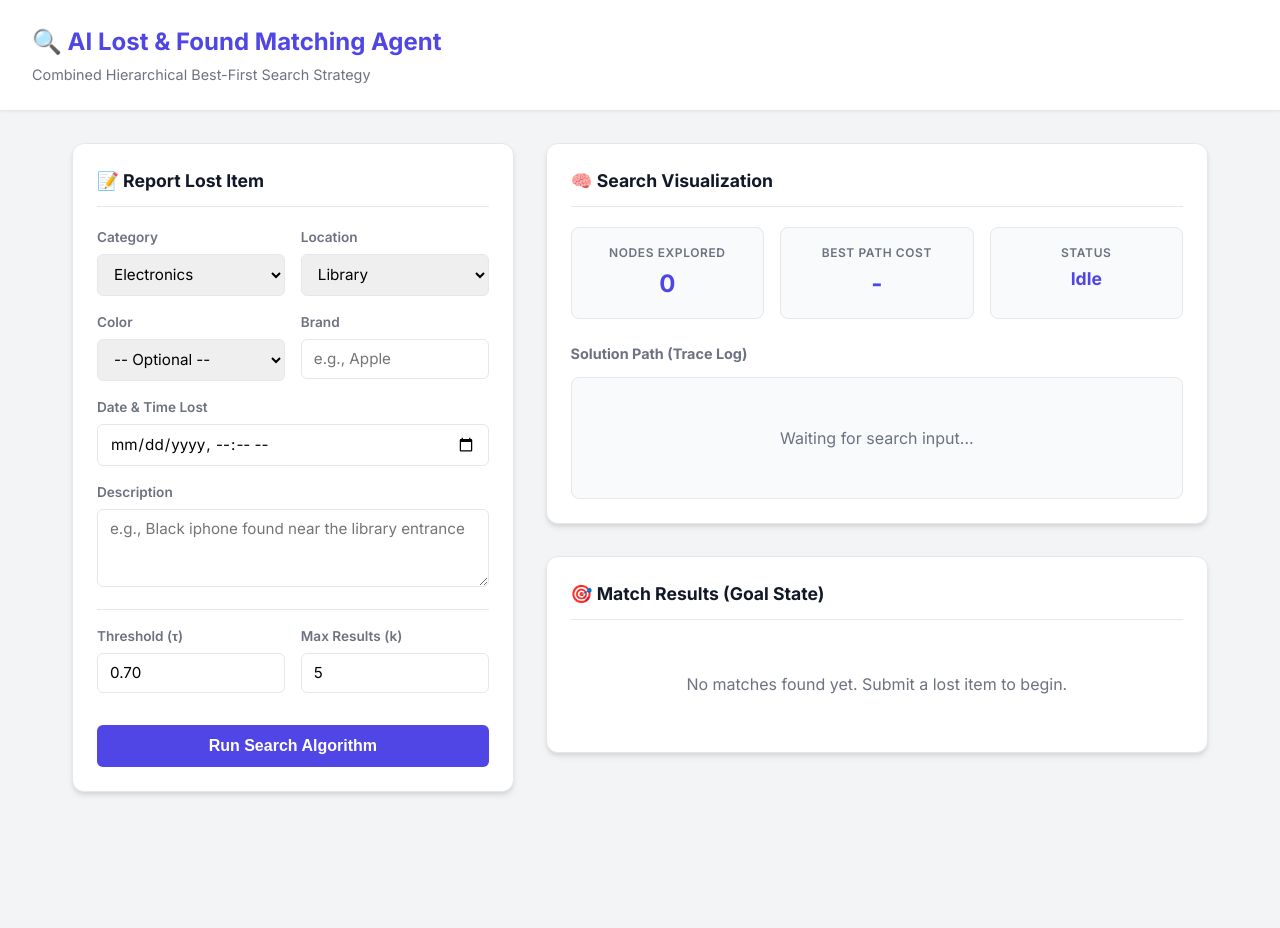
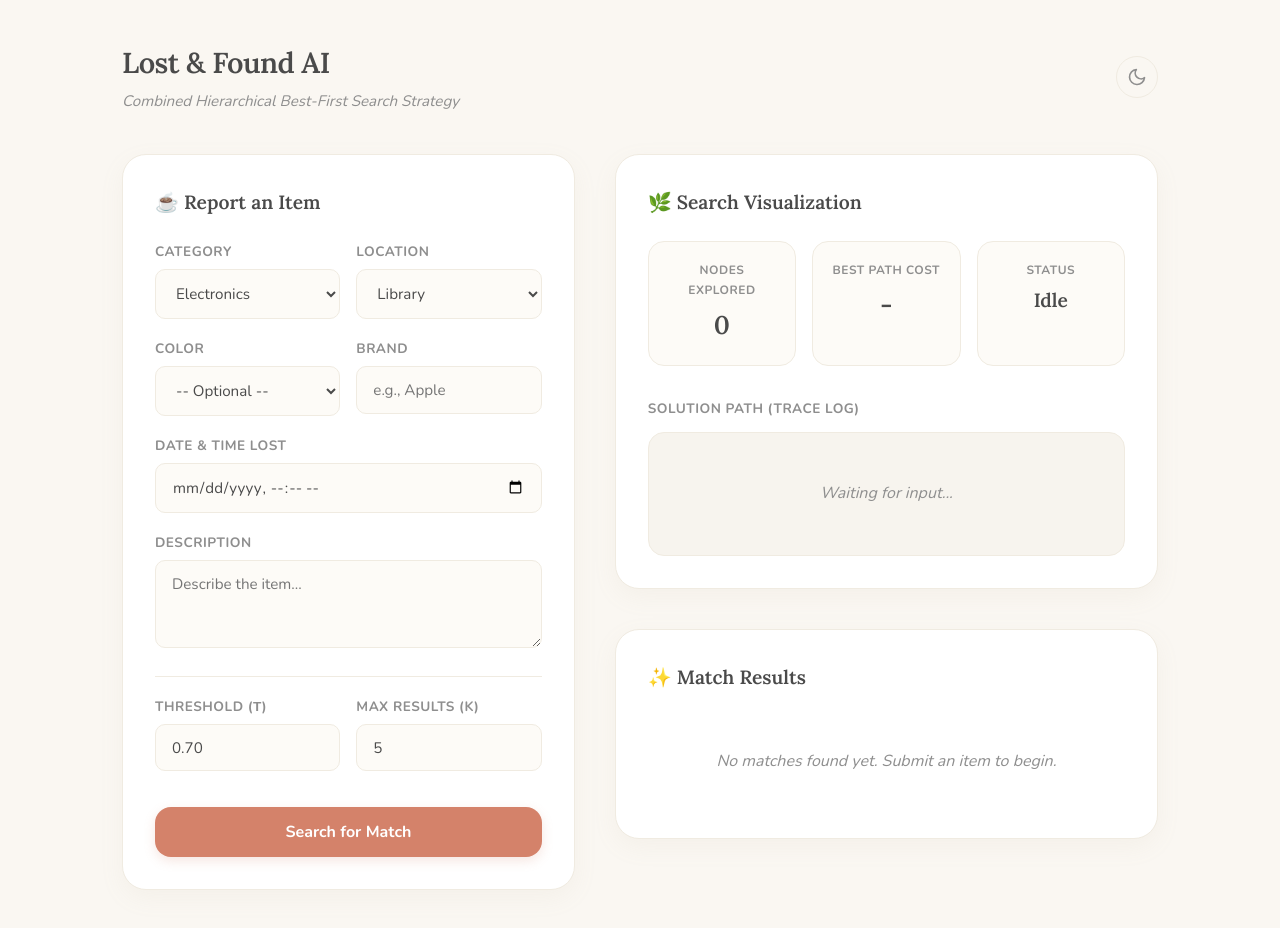
Before and after one commit to Mello2103/lost-and-found-ai-agent, a website: page public/index.html in a window 1280 px wide. Before the commit the page ends 840 px from the top, so only its background shows below. Drawn offline with nearby package versions, Linux system fonts and the light colour scheme.

Commit message:
Redesigned UI to cozy minimalist theme and added clean dark mode toggle

```diff
--- a/public/index.html
+++ b/public/index.html
@@ -3,215 +3,313 @@
 <head>
     <meta charset="UTF-8">
     <meta name="viewport" content="width=device-width, initial-scale=1.0">
-    <title>AI Lost & Found Agent</title>
-    <!-- Google Fonts for better typography -->
-    <link href="https://fonts.googleapis.com/css2?family=Inter:wght@400;500;600;700&display=swap" rel="stylesheet">
+    <title>Cozy Lost & Found AI</title>
+    <link href="https://fonts.googleapis.com/css2?family=Lora:ital,wght@0,400;0,600;1,400&family=Nunito:wght@400;600;700&display=swap" rel="stylesheet">
     <style>
+        /* --- COZY LIGHT MODE --- */
         :root {
-            --primary: #4F46E5;
-            --primary-hover: #4338CA;
-            --bg: #F3F4F6;
+            --primary: #D4826A; /* Soft Terracotta */
+            --primary-hover: #B86B54;
+            --bg: #FAF7F2; /* Warm Cream */
             --panel-bg: #FFFFFF;
-            --text-main: #111827;
-            --text-muted: #6B7280;
-            --border: #E5E7EB;
-            --success: #10B981;
-            --warning: #F59E0B;
-            --danger: #EF4444;
-            --info: #3B82F6;
+            --text-main: #4A4A4A; /* Soft Charcoal */
+            --text-muted: #8E8E8E;
+            --border: #F0EBE1;
+            --stat-bg: #FDFBF7;
+            --trace-bg: #F7F4EE;
+            --trace-item-bg: #FFFFFF;
+            --tag-bg: #F4EFE6;
+
+            --success: #7FA983; /* Soft Sage Green */
+            --success-bg: #EFF5EF;
+            --danger: #D98282; /* Soft Rose */
+            --danger-bg: #FCECEC;
+            --info: #8BA8C1; /* Soft Dusty Blue */
+            --info-bg: #EFF4F8;
+
+            --shadow: 0 8px 24px rgba(180, 160, 140, 0.08);
+            --radius-lg: 24px;
+            --radius-md: 16px;
+            --radius-sm: 10px;
         }
 
-        * { box-sizing: border-box; margin: 0; padding: 0; }
+        /* --- COZY DARK MODE --- */
+        [data-theme="dark"] {
+            --bg: #1E1E20; /* Warm dark charcoal */
+            --panel-bg: #2A2A2D;
+            --text-main: #E8E6E3; /* Warm off-white */
+            --text-muted: #9E9C98;
+            --border: #3A3A3D;
+            --stat-bg: #222224;
+            --trace-bg: #202022;
+            --trace-item-bg: #2F2F32;
+            --tag-bg: #3A3A3D;
+
+            --success-bg: rgba(127, 169, 131, 0.15);
+            --danger-bg: rgba(217, 130, 130, 0.15);
+            --info-bg: rgba(139, 168, 193, 0.15);
+
+            --shadow: 0 8px 24px rgba(0, 0, 0, 0.2);
+        }
+
+        * {
+            box-sizing: border-box;
+            margin: 0;
+            padding: 0;
+            transition: background-color 0.4s ease, border-color 0.4s ease, color 0.4s ease;
+        }
 
         body {
-            font-family: 'Inter', sans-serif;
+            font-family: 'Nunito', sans-serif;
             background-color: var(--bg);
             color: var(--text-main);
-            line-height: 1.5;
+            line-height: 1.6;
+            min-height: 100vh;
         }
 
+        /* Header */
         .header {
-            background-color: var(--panel-bg);
-            padding: 1.5rem 2rem;
-            border-bottom: 1px solid var(--border);
-            box-shadow: 0 1px 3px rgba(0,0,0,0.05);
-            margin-bottom: 2rem;
+            padding: 2.5rem 2rem 1.5rem 2rem;
+            max-width: 1100px;
+            margin: 0 auto;
+            display: flex;
+            justify-content: space-between;
+            align-items: center;
         }
 
-        .header h1 { font-size: 1.5rem; font-weight: 700; color: var(--primary); }
-        .header p { color: var(--text-muted); font-size: 0.9rem; margin-top: 0.25rem; }
+        .header h1 {
+            font-family: 'Lora', serif;
+            font-size: 1.8rem;
+            font-weight: 600;
+            color: var(--text-main);
+            letter-spacing: -0.5px;
+        }
+        .header p {
+            color: var(--text-muted);
+            font-size: 0.95rem;
+            margin-top: 0.2rem;
+            font-style: italic;
+        }
 
+        /* --- NEW CLEAN TOGGLE BUTTON --- */
+        .theme-toggle {
+            position: relative;
+            background: transparent;
+            border: 1px solid var(--border);
+            color: var(--text-muted);
+            width: 42px;
+            height: 42px;
+            border-radius: 50%;
+            cursor: pointer;
+            display: flex;
+            align-items: center;
+            justify-content: center;
+            transition: all 0.3s ease;
+        }
+        .theme-toggle:hover {
+            background: var(--trace-bg);
+            color: var(--primary);
+            border-color: var(--primary);
+            transform: translateY(-2px);
+        }
+        .theme-toggle svg {
+            position: absolute;
+            transition: opacity 0.4s ease, transform 0.4s ease;
+        }
+        /* Default: show moon, hide sun */
+        #moonIcon { opacity: 1; transform: rotate(0deg) scale(1); }
+        #sunIcon { opacity: 0; transform: rotate(-90deg) scale(0.5); pointer-events: none; }
+
+        /* Dark Mode: hide moon, show sun */
+        [data-theme="dark"] #moonIcon { opacity: 0; transform: rotate(90deg) scale(0.5); pointer-events: none; }
+        [data-theme="dark"] #sunIcon { opacity: 1; transform: rotate(0deg) scale(1); }
+        [data-theme="dark"] .theme-toggle:hover { color: #FDE047; } /* Sun glows yellow */
+
+        /* Layout */
         .container {
-            max-width: 1200px;
+            max-width: 1100px;
             margin: 0 auto;
-            padding: 0 2rem 3rem 2rem;
+            padding: 1rem 2rem 4rem 2rem;
             display: grid;
-            grid-template-columns: 1fr 1.5fr;
-            gap: 2rem;
+            grid-template-columns: 1fr 1.2fr;
+            gap: 2.5rem;
             align-items: start;
         }
 
         /* Panels */
         .panel {
             background: var(--panel-bg);
-            border-radius: 12px;
-            padding: 1.5rem;
-            box-shadow: 0 4px 6px -1px rgba(0, 0, 0, 0.1), 0 2px 4px -1px rgba(0, 0, 0, 0.06);
+            border-radius: var(--radius-lg);
+            padding: 2rem;
+            box-shadow: var(--shadow);
             border: 1px solid var(--border);
         }
 
         .panel h2 {
-            font-size: 1.1rem;
-            margin-bottom: 1.25rem;
-            padding-bottom: 0.75rem;
-            border-bottom: 1px solid var(--border);
+            font-family: 'Lora', serif;
+            font-size: 1.2rem;
+            font-weight: 600;
+            margin-bottom: 1.5rem;
+            color: var(--text-main);
             display: flex;
             align-items: center;
             gap: 0.5rem;
         }
 
         /* Forms */
-        .form-group { margin-bottom: 1rem; }
+        .form-group { margin-bottom: 1.2rem; }
         .form-group label {
             display: block;
             font-size: 0.85rem;
-            font-weight: 600;
+            font-weight: 700;
             margin-bottom: 0.4rem;
             color: var(--text-muted);
+            text-transform: uppercase;
+            letter-spacing: 0.5px;
         }
         .form-control {
             width: 100%;
-            padding: 0.6rem 0.75rem;
+            padding: 0.8rem 1rem;
             border: 1px solid var(--border);
-            border-radius: 6px;
+            border-radius: var(--radius-sm);
             font-family: inherit;
             font-size: 0.95rem;
-            transition: border-color 0.2s;
+            background-color: var(--stat-bg);
+            color: var(--text-main);
+            transition: all 0.3s ease;
         }
         .form-control:focus {
             outline: none;
             border-color: var(--primary);
-            box-shadow: 0 0 0 3px rgba(79, 70, 229, 0.1);
+            background-color: var(--panel-bg);
+            box-shadow: 0 0 0 4px rgba(212, 130, 106, 0.1);
         }
         .form-row { display: grid; grid-template-columns: 1fr 1fr; gap: 1rem; }
 
         button.btn-primary {
             width: 100%;
             background-color: var(--primary);
-            color: white;
+            color: #FFFFFF;
             border: none;
-            padding: 0.75rem;
-            border-radius: 6px;
-            font-weight: 600;
+            padding: 0.9rem;
+            border-radius: var(--radius-md);
+            font-family: inherit;
+            font-weight: 700;
             font-size: 1rem;
             cursor: pointer;
-            transition: background-color 0.2s;
+            transition: all 0.3s ease;
             margin-top: 1rem;
+            box-shadow: 0 4px 12px rgba(212, 130, 106, 0.2);
         }
-        button.btn-primary:hover { background-color: var(--primary-hover); }
+        button.btn-primary:hover {
+            background-color: var(--primary-hover);
+            transform: translateY(-2px);
+        }
 
         /* Stats Bar */
         .stats-grid {
             display: grid;
             grid-template-columns: repeat(3, 1fr);
             gap: 1rem;
-            margin-bottom: 1.5rem;
+            margin-bottom: 2rem;
         }
         .stat-card {
-            background: #F9FAFB;
+            background: var(--stat-bg);
+            border-radius: var(--radius-md);
+            padding: 1.2rem 1rem;
+            text-align: center;
             border: 1px solid var(--border);
-            border-radius: 8px;
-            padding: 1rem;
-            text-align: center;
         }
-        .stat-label { font-size: 0.75rem; text-transform: uppercase; letter-spacing: 0.05em; color: var(--text-muted); font-weight: 600; }
-        .stat-value { font-size: 1.5rem; font-weight: 700; color: var(--primary); margin-top: 0.25rem; }
+        .stat-label { font-size: 0.75rem; text-transform: uppercase; letter-spacing: 0.5px; color: var(--text-muted); font-weight: 700; }
+        .stat-value { font-family: 'Lora', serif; font-size: 1.6rem; font-weight: 600; color: var(--text-main); margin-top: 0.3rem; }
 
         /* Trace Timeline */
         .trace-container {
-            max-height: 350px;
+            max-height: 300px;
             overflow-y: auto;
-            background: #F8FAFC;
+            background: var(--trace-bg);
+            border-radius: var(--radius-md);
+            padding: 1rem;
             border: 1px solid var(--border);
-            border-radius: 8px;
-            padding: 1rem;
         }
         .trace-item {
             display: flex;
             align-items: center;
-            padding: 0.6rem;
-            margin-bottom: 0.5rem;
-            background: white;
-            border-radius: 6px;
-            border-left: 4px solid var(--info);
-            box-shadow: 0 1px 2px rgba(0,0,0,0.05);
+            padding: 0.8rem 1rem;
+            margin-bottom: 0.6rem;
+            background: var(--trace-item-bg);
+            border-radius: var(--radius-sm);
             font-size: 0.85rem;
-            animation: fadeIn 0.3s ease-in-out;
+            box-shadow: 0 2px 6px rgba(0,0,0,0.02);
+            animation: fadeIn 0.4s ease-out;
         }
-        .trace-item.goal { border-left-color: var(--success); background: #ECFDF5; }
-        .trace-item.prune { border-left-color: var(--danger); opacity: 0.6; }
+        .trace-item.goal { border-left: 4px solid var(--success); background: var(--success-bg); }
+        .trace-item.prune { border-left: 4px solid var(--danger); opacity: 0.6; }
+        .trace-item.expand { border-left: 4px solid var(--info); }
 
         .trace-badge {
-            padding: 0.15rem 0.5rem;
+            padding: 0.2rem 0.6rem;
             border-radius: 99px;
             font-size: 0.7rem;
             font-weight: 700;
             text-transform: uppercase;
-            margin-right: 0.75rem;
-            background: #DBEAFE;
+            margin-right: 1rem;
+            background: var(--info-bg);
             color: var(--info);
         }
-        .trace-item.goal .trace-badge { background: #D1FAE5; color: var(--success); }
-        .trace-item.prune .trace-badge { background: #FEE2E2; color: var(--danger); }
+        .trace-item.goal .trace-badge { background: var(--success-bg); color: var(--success); }
+        .trace-item.prune .trace-badge { background: var(--danger-bg); color: var(--danger); }
 
         .trace-details { display: flex; gap: 1rem; color: var(--text-muted); font-family: monospace; }
-        .trace-details strong { color: var(--text-main); }
+        .trace-details strong { color: var(--text-main); font-family: 'Nunito', sans-serif;}
 
         /* Match Cards */
         .match-card {
-            background: white;
+            background: var(--panel-bg);
             border: 1px solid var(--border);
-            border-radius: 8px;
-            padding: 1rem;
+            border-radius: var(--radius-md);
+            padding: 1.5rem;
             margin-bottom: 1rem;
-            border-left: 4px solid var(--success);
+            box-shadow: 0 4px 12px rgba(0,0,0,0.02);
         }
-        .match-header { display: flex; justify-content: space-between; align-items: center; margin-bottom: 0.75rem; }
-        .match-title { font-weight: 600; font-size: 1rem; }
+        .match-header { display: flex; justify-content: space-between; align-items: center; margin-bottom: 1rem; }
+        .match-title { font-family: 'Lora', serif; font-weight: 600; font-size: 1.1rem; }
 
         .similarity-bar-container {
             width: 100%;
-            height: 8px;
-            background: #E5E7EB;
-            border-radius: 4px;
+            height: 10px;
+            background: var(--stat-bg);
+            border-radius: 10px;
             overflow: hidden;
-            margin-bottom: 0.5rem;
+            margin-bottom: 0.8rem;
+            border: 1px solid var(--border);
         }
         .similarity-bar {
             height: 100%;
             background: var(--success);
-            border-radius: 4px;
-            transition: width 0.5s ease-out;
+            border-radius: 10px;
+            transition: width 0.8s cubic-bezier(0.4, 0, 0.2, 1);
         }
 
         .breakdown {
             display: flex;
             flex-wrap: wrap;
             gap: 0.5rem;
-            margin-top: 0.75rem;
+            margin-top: 1rem;
             font-size: 0.75rem;
         }
         .breakdown-tag {
-            background: #F3F4F6;
-            padding: 0.2rem 0.5rem;
-            border-radius: 4px;
+            background: var(--stat-bg);
+            padding: 0.3rem 0.6rem;
+            border-radius: var(--radius-sm);
             color: var(--text-muted);
+            border: 1px solid var(--border);
         }
 
-        .empty-state { text-align: center; padding: 2rem; color: var(--text-muted); }
+        .empty-state { text-align: center; padding: 2rem; color: var(--text-muted); font-style: italic; }
 
         @keyframes fadeIn {
-            from { opacity: 0; transform: translateY(5px); }
+            from { opacity: 0; transform: translateY(8px); }
             to { opacity: 1; transform: translateY(0); }
         }
 
@@ -223,14 +321,35 @@
 <body>
 
     <div class="header">
-        <h1>🔍 AI Lost & Found Matching Agent</h1>
-        <p>Combined Hierarchical Best-First Search Strategy</p>
+        <div>
+            <h1>Lost & Found AI</h1>
+            <p>Combined Hierarchical Best-First Search Strategy</p>
+        </div>
+        <!-- Clean SVG Toggle Button -->
+        <button class="theme-toggle" id="themeToggle" aria-label="Toggle Dark Mode" title="Toggle Dark Mode">
+            <!-- Moon Icon (Visible in Light Mode) -->
+            <svg id="moonIcon" xmlns="http://www.w3.org/2000/svg" width="20" height="20" viewBox="0 0 24 24" fill="none" stroke="currentColor" stroke-width="2" stroke-linecap="round" stroke-linejoin="round">
+                <path d="M21 12.79A9 9 0 1 1 11.21 3 7 7 0 0 0 21 12.79z"></path>
+            </svg>
+            <!-- Sun Icon (Visible in Dark Mode) -->
+            <svg id="sunIcon" xmlns="http://www.w3.org/2000/svg" width="20" height="20" viewBox="0 0 24 24" fill="none" stroke="currentColor" stroke-width="2" stroke-linecap="round" stroke-linejoin="round">
+                <circle cx="12" cy="12" r="5"></circle>
+                <line x1="12" y1="1" x2="12" y2="3"></line>
+                <line x1="12" y1="21" x2="12" y2="23"></line>
+                <line x1="4.22" y1="4.22" x2="5.64" y2="5.64"></line>
+                <line x1="18.36" y1="18.36" x2="19.78" y2="19.78"></line>
+                <line x1="1" y1="12" x2="3" y2="12"></line>
+                <line x1="21" y1="12" x2="23" y2="12"></line>
+                <line x1="4.22" y1="19.78" x2="5.64" y2="18.36"></line>
+                <line x1="18.36" y1="5.64" x2="19.78" y2="4.22"></line>
+            </svg>
+        </button>
     </div>
 
     <div class="container">
         <!-- LEFT COLUMN: Input Form -->
         <div class="panel">
-            <h2>📝 Report Lost Item</h2>
+            <h2>☕ Report an Item</h2>
             <form id="lostForm">
                 <div class="form-row">
                     <div class="form-group">
@@ -274,10 +393,10 @@
 
                 <div class="form-group">
                     <label>Description</label>
-                    <textarea id="description" class="form-control" rows="3" placeholder="e.g., Black iphone found near the library entrance"></textarea>
+                    <textarea id="description" class="form-control" rows="3" placeholder="Describe the item..."></textarea>
                 </div>
 
-                <div class="form-row" style="border-top: 1px solid #E5E7EB; padding-top: 1rem; margin-top: 1rem;">
+                <div class="form-row" style="border-top: 1px solid var(--border); padding-top: 1.2rem; margin-top: 1.2rem;">
                     <div class="form-group">
                         <label>Threshold (τ)</label>
                         <input type="number" id="tau" class="form-control" value="0.70" step="0.01" min="0" max="1">
@@ -288,16 +407,16 @@
                     </div>
                 </div>
 
-                <button type="submit" class="btn-primary">Run Search Algorithm</button>
+                <button type="submit" class="btn-primary">Search for Match</button>
             </form>
         </div>
 
         <!-- RIGHT COLUMN: Results & Visualization -->
-        <div style="display: flex; flex-direction: column; gap: 2rem;">
+        <div style="display: flex; flex-direction: column; gap: 2.5rem;">
 
             <!-- Search Stats & Trace -->
             <div class="panel">
-                <h2>🧠 Search Visualization</h2>
+                <h2>🌿 Search Visualization</h2>
 
                 <div class="stats-grid" id="statsGrid">
                     <div class="stat-card">
@@ -310,21 +429,21 @@
                     </div>
                     <div class="stat-card">
                         <div class="stat-label">Status</div>
-                        <div class="stat-value" id="statStatus" style="font-size: 1.1rem;">Idle</div>
+                        <div class="stat-value" id="statStatus" style="font-size: 1.2rem;">Idle</div>
                     </div>
                 </div>
 
-                <h3 style="font-size: 0.9rem; margin-bottom: 0.75rem; color: var(--text-muted);">Solution Path (Trace Log)</h3>
+                <h3 style="font-size: 0.85rem; margin-bottom: 0.8rem; color: var(--text-muted); text-transform: uppercase; letter-spacing: 0.5px;">Solution Path (Trace Log)</h3>
                 <div class="trace-container" id="traceLog">
-                    <div class="empty-state">Waiting for search input...</div>
+                    <div class="empty-state">Waiting for input...</div>
                 </div>
             </div>
 
             <!-- Match Results (Goal State) -->
             <div class="panel">
-                <h2>🎯 Match Results (Goal State)</h2>
+                <h2>✨ Match Results</h2>
                 <div id="results" class="empty-state">
-                    No matches found yet. Submit a lost item to begin.
+                    No matches found yet. Submit an item to begin.
                 </div>
             </div>
 
@@ -332,10 +451,31 @@
     </div>
 
     <script>
+        // --- DARK MODE LOGIC ---
+        // CSS handles the SVG icon swapping, we just toggle the attribute
+        const themeToggle = document.getElementById('themeToggle');
+
+        const currentTheme = localStorage.getItem('theme');
+        if (currentTheme === 'dark') {
+            document.documentElement.setAttribute('data-theme', 'dark');
+        }
+
+        themeToggle.addEventListener('click', () => {
+            const isDark = document.documentElement.getAttribute('data-theme') === 'dark';
+
+            if (isDark) {
+                document.documentElement.removeAttribute('data-theme');
+                localStorage.setItem('theme', 'light');
+            } else {
+                document.documentElement.setAttribute('data-theme', 'dark');
+                localStorage.setItem('theme', 'dark');
+            }
+        });
+
+        // --- SEARCH FORM LOGIC ---
         document.getElementById('lostForm').addEventListener('submit', async function(e) {
             e.preventDefault();
 
-            // Reset UI State
             const statNodes = document.getElementById('statNodes');
             const statCost = document.getElementById('statCost');
             const statStatus = document.getElementById('statStatus');
@@ -345,7 +485,7 @@
             statNodes.textContent = '...';
             statCost.textContent = '...';
             statStatus.textContent = 'Searching';
-            statStatus.style.color = 'var(--info)';
+            statStatus.style.color = 'var(--primary)';
             traceLog.innerHTML = '<div class="empty-state">Executing algorithm...</div>';
             resultsDiv.innerHTML = '<div class="empty-state">Calculating similarities...</div>';
 
@@ -377,7 +517,6 @@
                     return;
                 }
 
-                // Update Stats
                 const hasResults = data.results.length > 0;
                 statNodes.textContent = data.nodes_explored;
                 statCost.textContent = hasResults ? data.results[0].path_cost.toFixed(4) : 'N/A';
@@ -389,10 +528,9 @@
                     let badgeClass = 'expand';
                     let badgeText = t.action.replace('_', ' ');
 
-                    if (t.action === 'goal') { badgeClass = 'goal'; badgeText = 'Goal Found'; }
+                    if (t.action === 'goal') { badgeClass = 'goal'; badgeText = 'Goal'; }
                     else if (t.action.includes('prune')) { badgeClass = 'prune'; badgeText = 'Pruned'; }
 
-                    // Format node ID (show item ID if it exists, otherwise show hierarchy level)
                     let nodeName = t.node_id ? `Item #${t.node_id}` : `Level: ${t.type}`;
 
                     return `
@@ -411,14 +549,13 @@
                 if (!hasResults) {
                     resultsDiv.innerHTML = `
                         <div class="empty-state" style="color: var(--danger);">
-                            <h3>No matches found above threshold (τ = ${payload.tau})</h3>
+                            <h3 style="font-family: 'Lora', serif;">No matches found (τ = ${payload.tau})</h3>
                             <p>Try lowering the threshold or changing the search criteria.</p>
                         </div>`;
                 } else {
                     resultsDiv.innerHTML = data.results.map(r => {
                         const percentage = (r.similarity * 100).toFixed(1);
 
-                        // Format breakdown tags
                         let breakdownHtml = '';
                         if (r.breakdown) {
                             for (const [key, val] of Object.entries(r.breakdown)) {
@@ -435,7 +572,7 @@
                                 <div class="similarity-bar-container">
                                     <div class="similarity-bar" style="width: ${percentage}%"></div>
                                 </div>
-                                <div style="font-size: 0.8rem; color: var(--text-muted); margin-top: 0.5rem;">
+                                <div style="font-size: 0.85rem; color: var(--text-muted); margin-top: 0.5rem;">
                                     Path Cost: ${r.path_cost.toFixed(4)}
                                 </div>
                                 <div class="breakdown">
```
